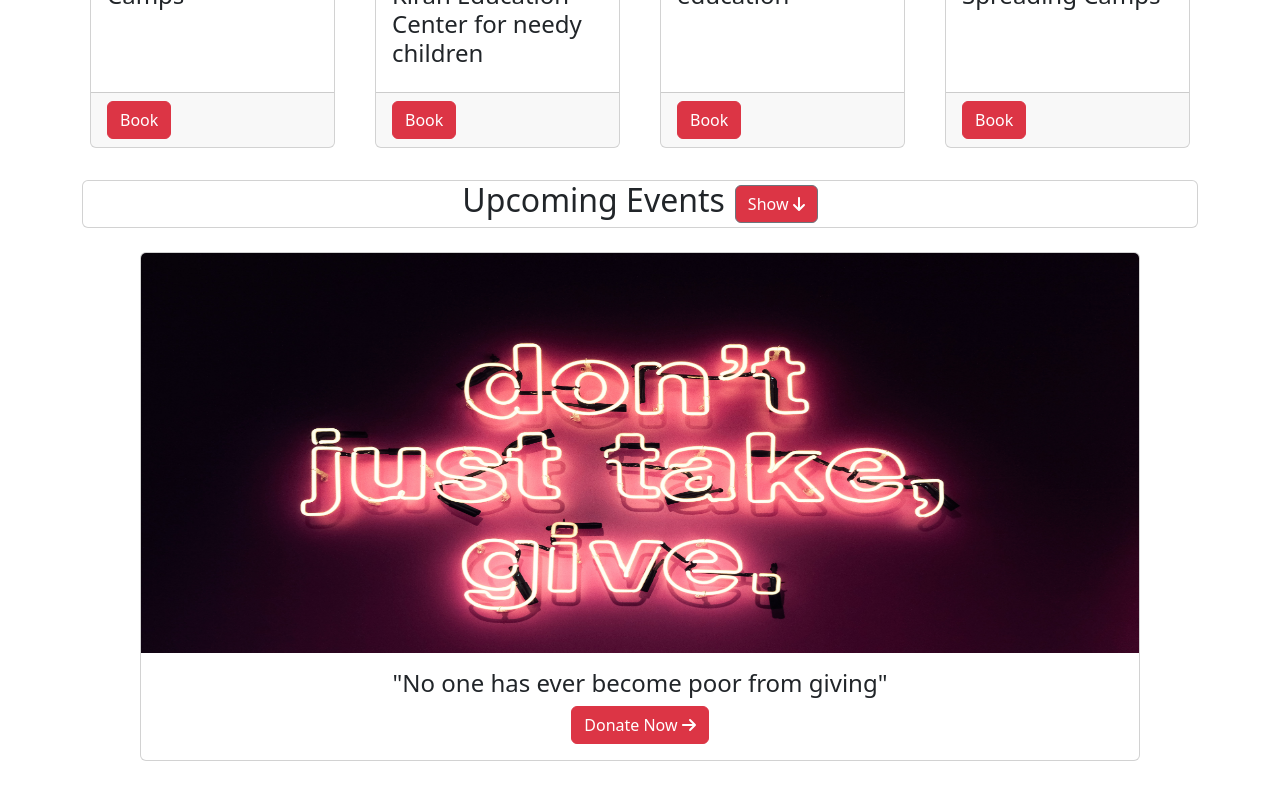
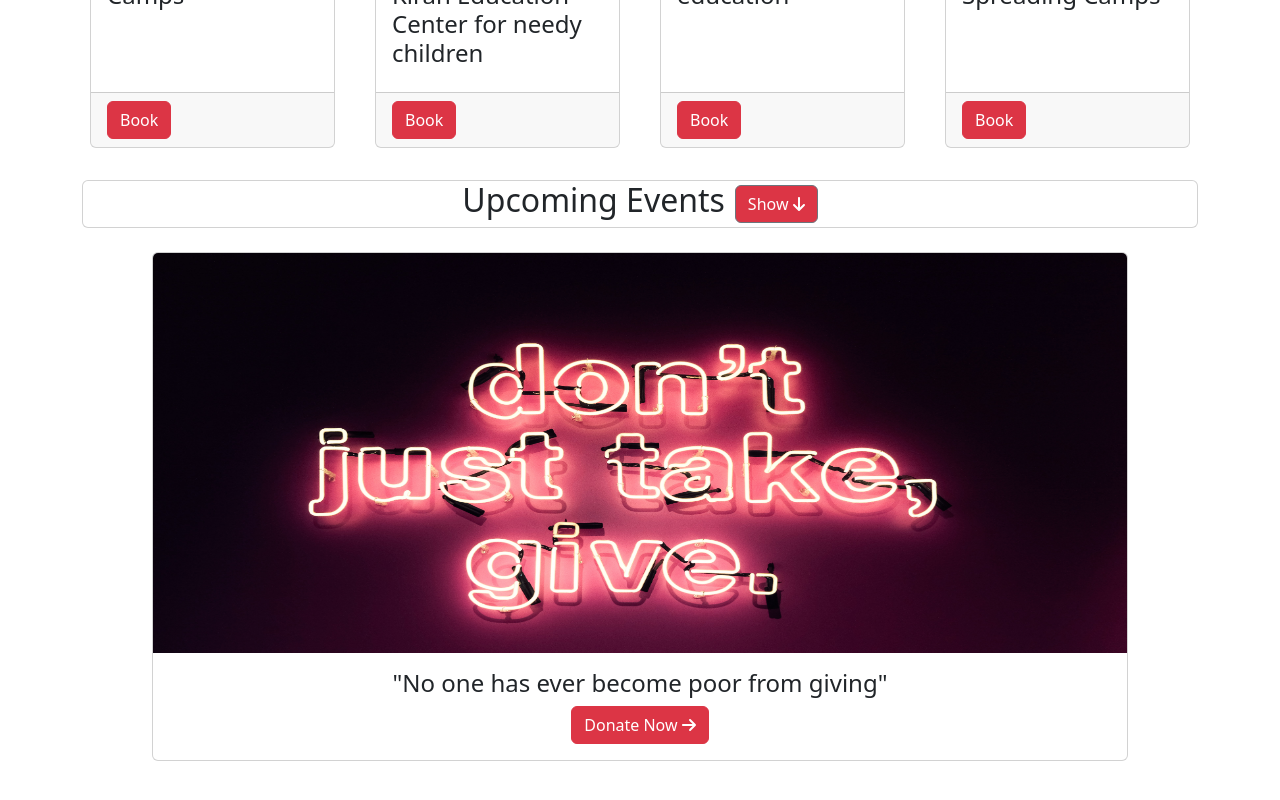
Before and after one commit to vj015/ashakikiran-ui, a Vue app: page / in a window 1280 px wide. Shown: the part 2614-3414 px from the top of the page. Built offline with nearby package versions, Linux system fonts and the light colour scheme; grey boxes are pictures that could not be loaded.

Commit message:
Fixed fstyle issue

```diff
--- a/src/components/DonateComponent.vue
+++ b/src/components/DonateComponent.vue
@@ -1,5 +1,5 @@
 <template>
-  <div class="mt-4 formatstlcard">
+  <div class="mt-4 formatstlcard container">
     <b-card
       title='"No one has ever become poor from giving"'
       :img-src="require('../assets/images/donate1.jpg')"
```
